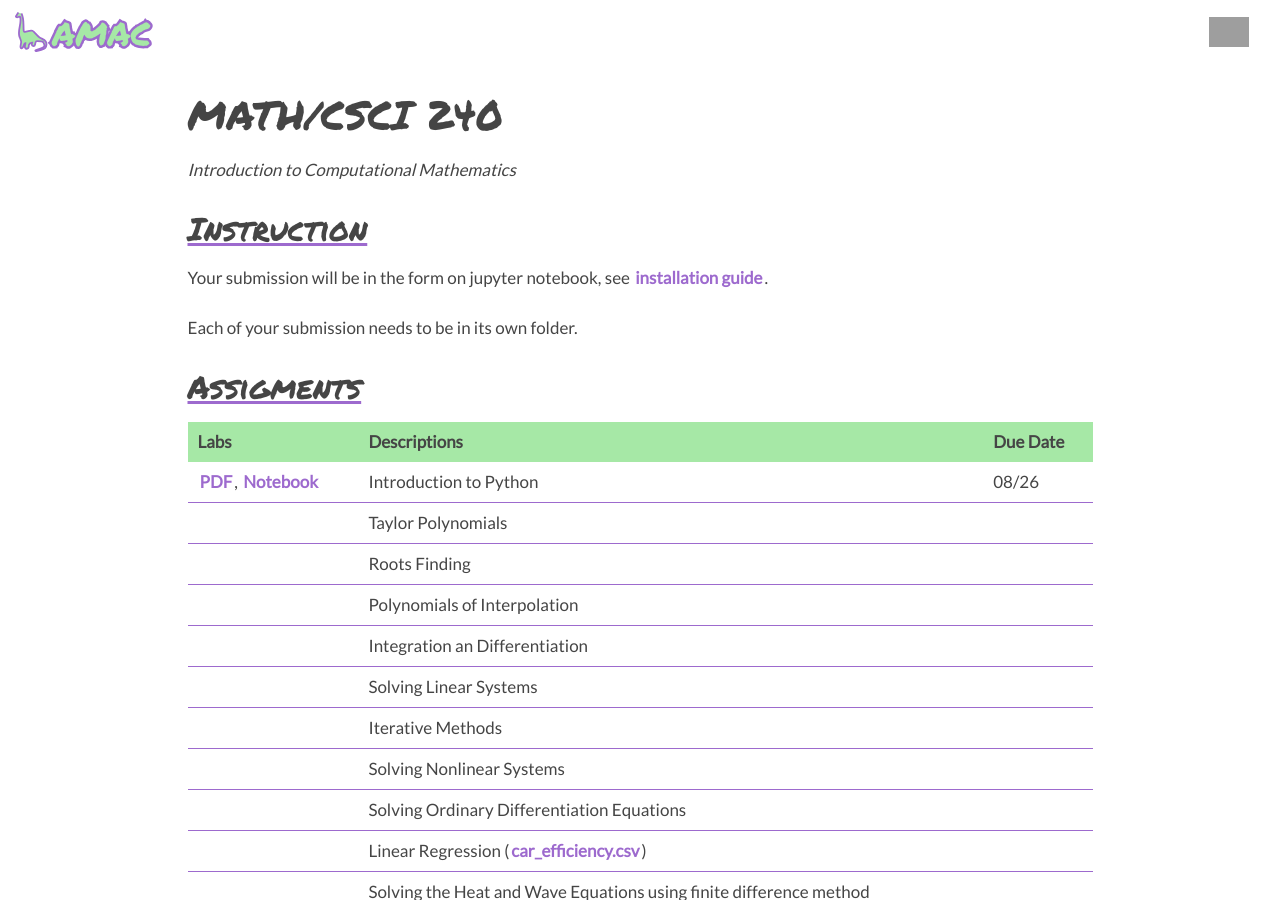
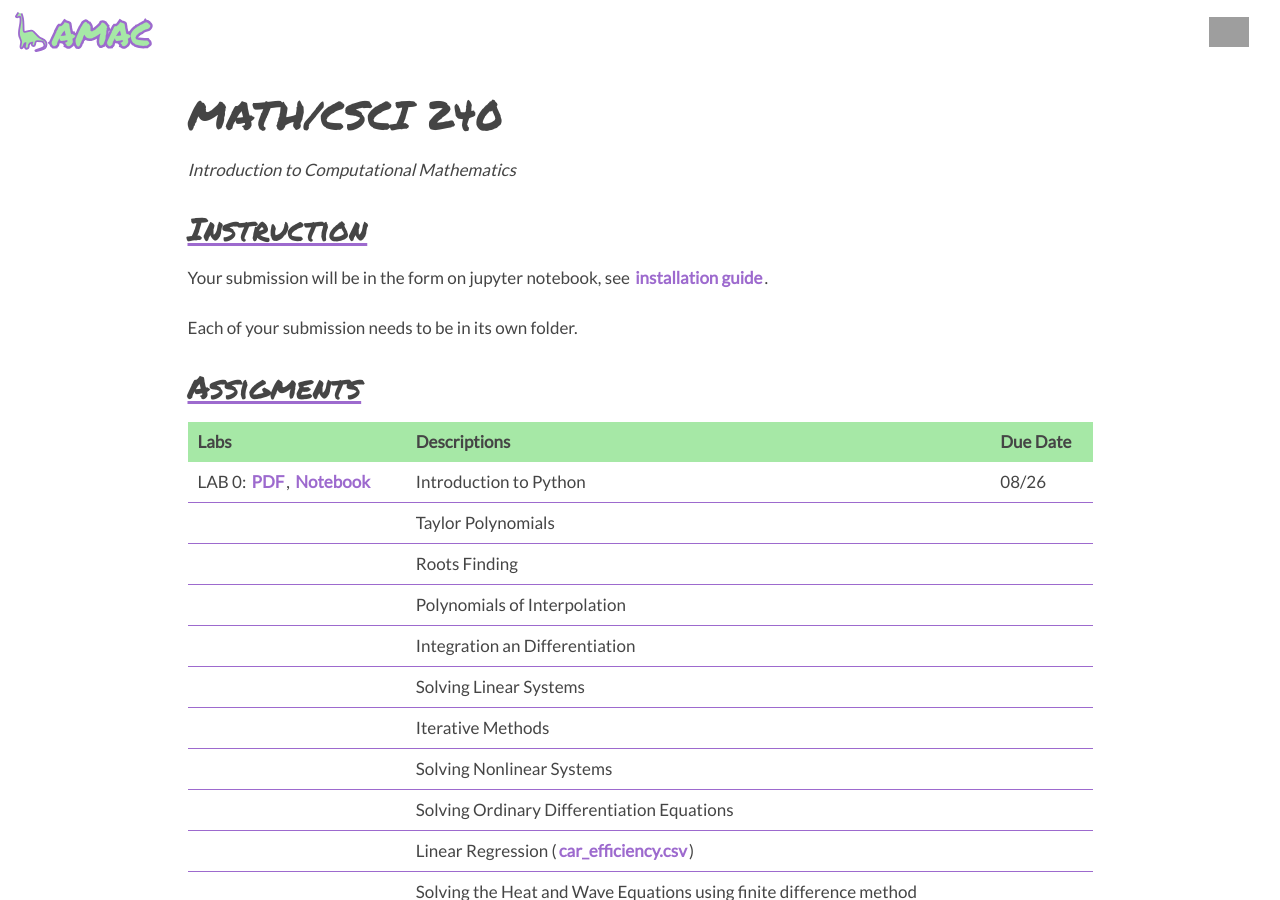
Before and after one commit to amac-lfc/amac-lfc.github.io, a Jekyll site: the page built from courses/m240/index.md, in a window 1280 px wide and 900 px high. Built offline with Jekyll 4.4.1, drawn with Linux system fonts in a browser that asks for light colours; nearby versions of some CDN libraries; comment, search, counter and statistics services are not loaded; our own code applies the rules of GitHub Pages for plain Markdown files; grey boxes are pictures that could not be loaded.

Commit message:
changes in 0

```diff
--- a/courses/m240/index.md
+++ b/courses/m240/index.md
@@ -20,7 +20,7 @@ Each of your submission needs to be in its own folder.
 
 | Labs         | Descriptions      | Due Date |
 |:-------------|:------------------|:------|
-| <a href="labs/0.pdf">PDF</a>, <a href="labs/0_exercises.ipynb">Notebook</a> | Introduction to Python | 08/26 |
+| LAB 0: <a href="labs/0.pdf">PDF</a>, <a href="labs/0_exercises.ipynb">Notebook</a> | Introduction to Python | 08/26 |
 | | Taylor Polynomials |  |
 |  | Roots Finding | |
 | | Polynomials of Interpolation|  |
```
